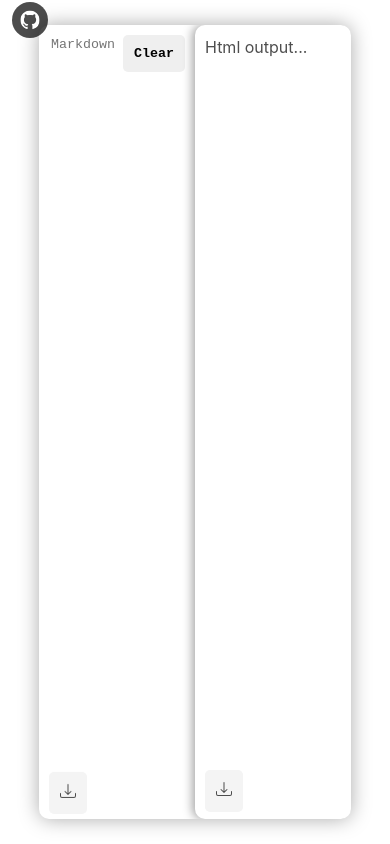
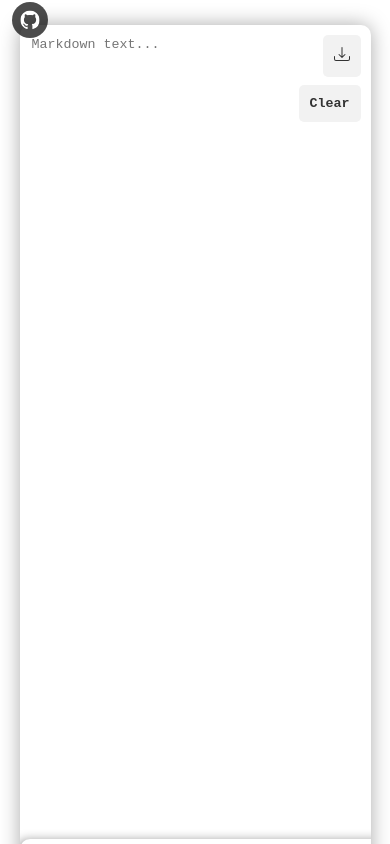
Before and after one commit to Ridoineel/mdeditor, a React (Create React App) app in the folder frontend/: page / in a window 390 px wide. Shown: the top 844 px of the page. Built offline with nearby package versions, Linux system fonts and the light colour scheme.

Commit message:
manage responsive

```diff
--- a/frontend/src/components/DownloadButton/index.js
+++ b/frontend/src/components/DownloadButton/index.js
@@ -7,7 +7,6 @@ const DownloadButton = (props) => {
 
     return (
         <motion.button
-        initial={{opacity: 0.7}}
         whileHover={{scale: 1.1, opacity: 1}}
         transition={{
             type: "spring",
--- a/frontend/src/styles/main.css
+++ b/frontend/src/styles/main.css
@@ -72,6 +72,7 @@ body {
 .pane-container {
     position: relative;
     width: 50%;
+    height: 100%;
     padding: 10px;
 }
 
@@ -82,7 +83,6 @@ body {
 
 .markdown-pane textarea {
     width: 98%;
-    height: 96%;
     border: none;
     resize: none;
     outline: none;
@@ -94,21 +94,23 @@ body {
 }
 
 .html-pane .pane-text{
-    height: 95%;
     word-wrap: break-word;
     overflow: scroll;
-    /* border: 1px solid black; */
 }
 
 .clear-btn {
     position: absolute;
     top: 10px;
-    right: 10px;
+    right: 30px;
 }
 
 .download-btn {
     position: sticky;
-    bottom: 5px;
+    bottom: 15px;
+}
+
+.clear-btn, .download-btn {
+    opacity: 0.8;
 }
 
 .github-btn-container {
@@ -158,6 +160,35 @@ body {
     color: white;
 }
 
+@media all and (max-width: 1000px) {
+    .ide-container{
+        width: 90vw;
+    }
+}
+@media all and (max-width: 850px) {
+
+    .ide-container{
+        flex-direction: column;
+        height: auto;
+        min-height: 94vh;
+    }
+
+    .pane-container {
+        width: 100%;
+        height: 94vh;
+    }
+
+    .download-btn {
+        position: absolute;
+        top: 10px;
+        right: 30px;
+        bottom: auto;
+    }
+
+    .clear-btn {
+        top: 60px
+    }
+}
 
 /*
 .file-input {
@@ -216,10 +247,4 @@ body {
         opacity: 1;
     }
 }
-
-@media all and (max-width: 850px) {
-
-    .container {
-        width: 90vw;
-    }
-} */
+*/
```
